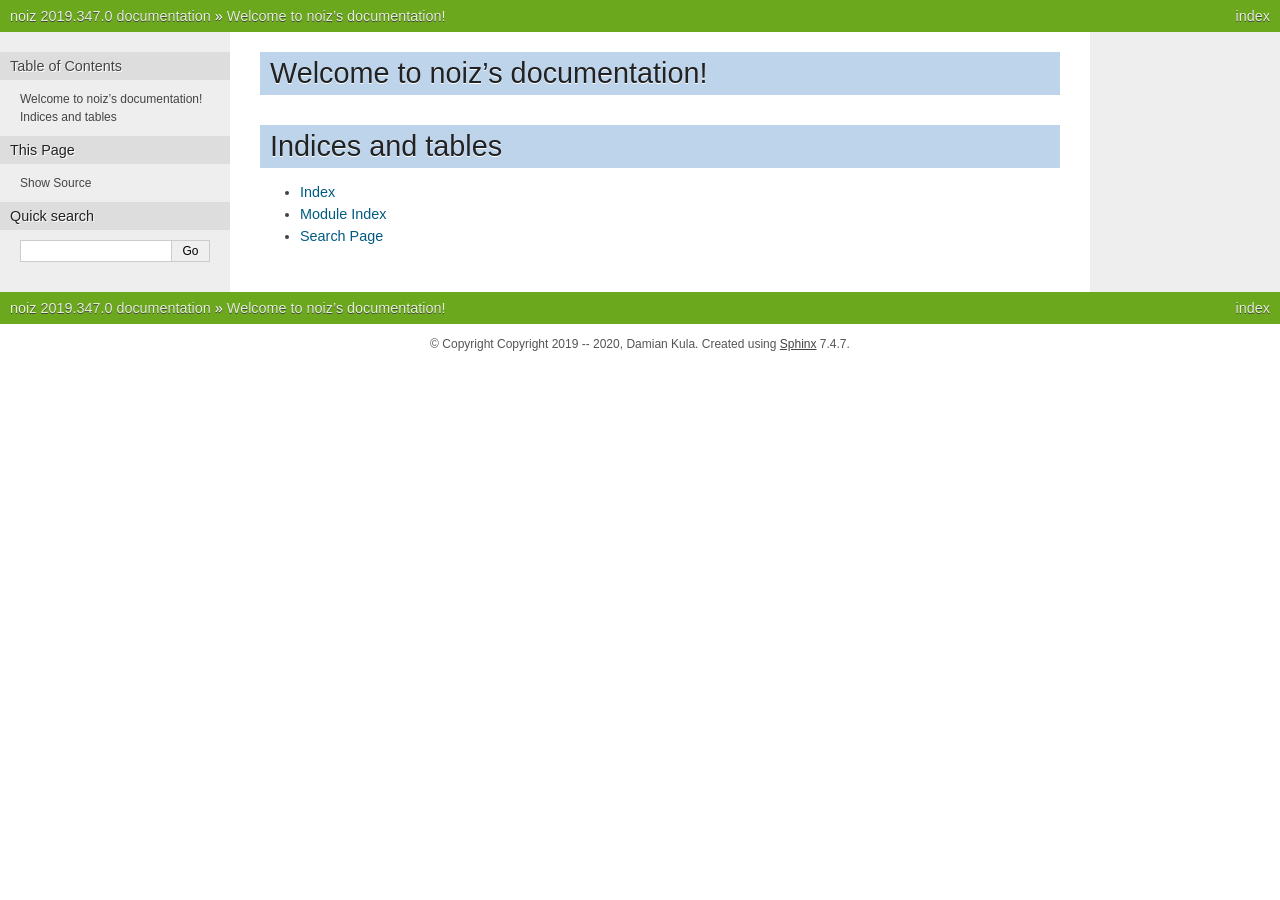
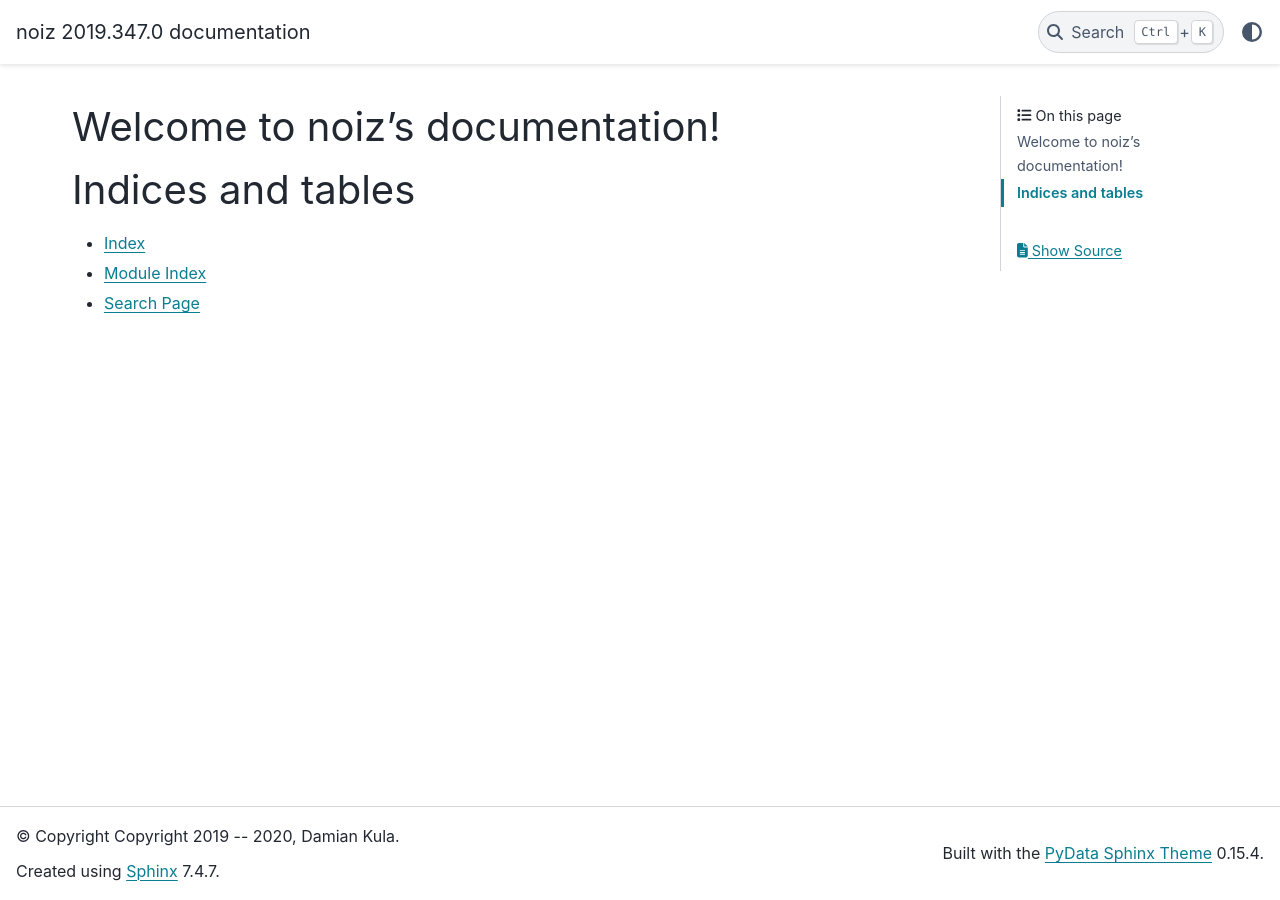
Before and after one commit to noiz-group/noiz, a Sphinx documentation site: the page built from docs/index.rst, in a window 1280 px wide. Built offline with Sphinx 7.4.7 and the PyData theme 0.15.4, drawn with Linux system fonts in a browser that asks for light colours.

Commit message:
Updates versions of docs dependencies, changes theme of docs
Signed-off-by: Damian Kula <dkula@unistra.fr>

```diff
--- a/docs/conf.py
+++ b/docs/conf.py
@@ -58,7 +58,7 @@ exclude_patterns = ["_build", "Thumbs.db", ".DS_Store"]
 # The theme to use for HTML and HTML Help pages.  See the documentation for
 # a list of builtin themes.
 #
-html_theme = "nature"
+html_theme = "pydata_sphinx_theme"
 
 # Add any paths that contain custom static files (such as style sheets) here,
 # relative to this directory. They are copied after the builtin static files,
```
Also changed, not shown: requirements-docs.txt (+6 -6 lines).
